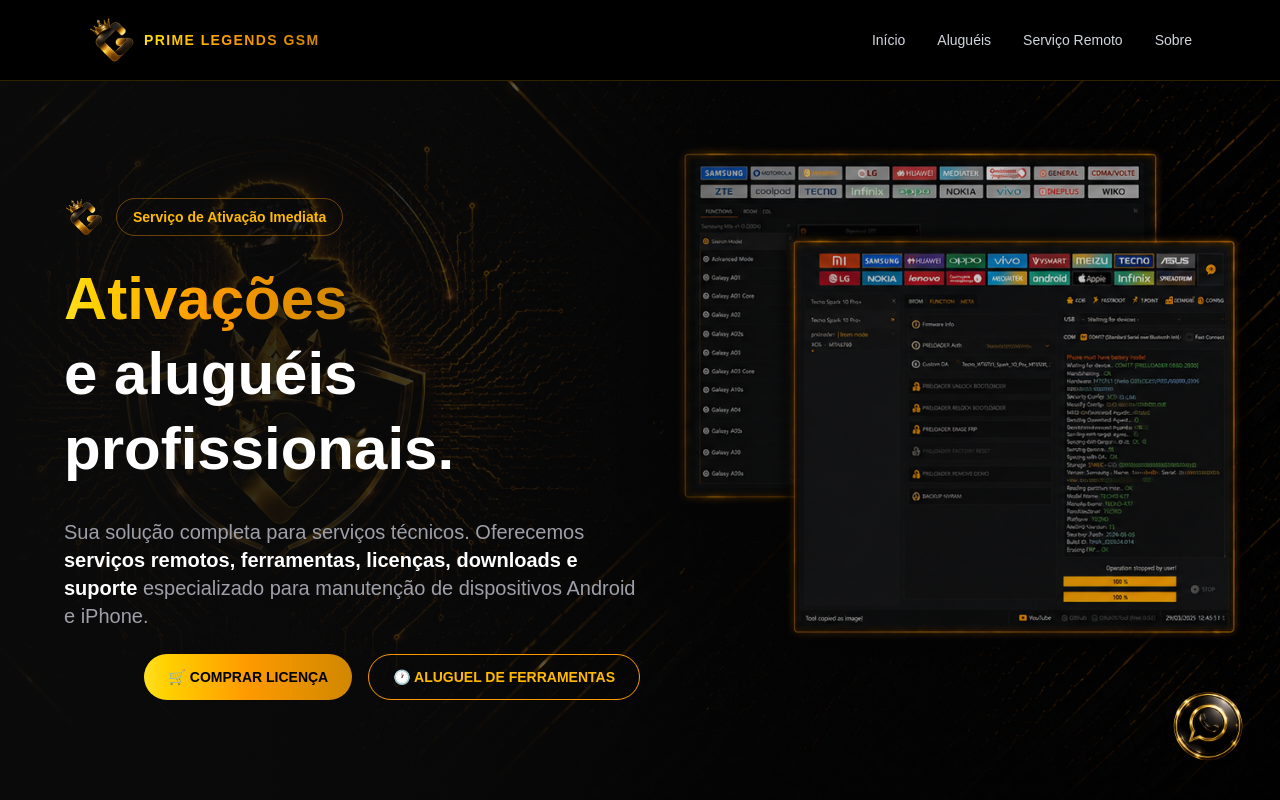
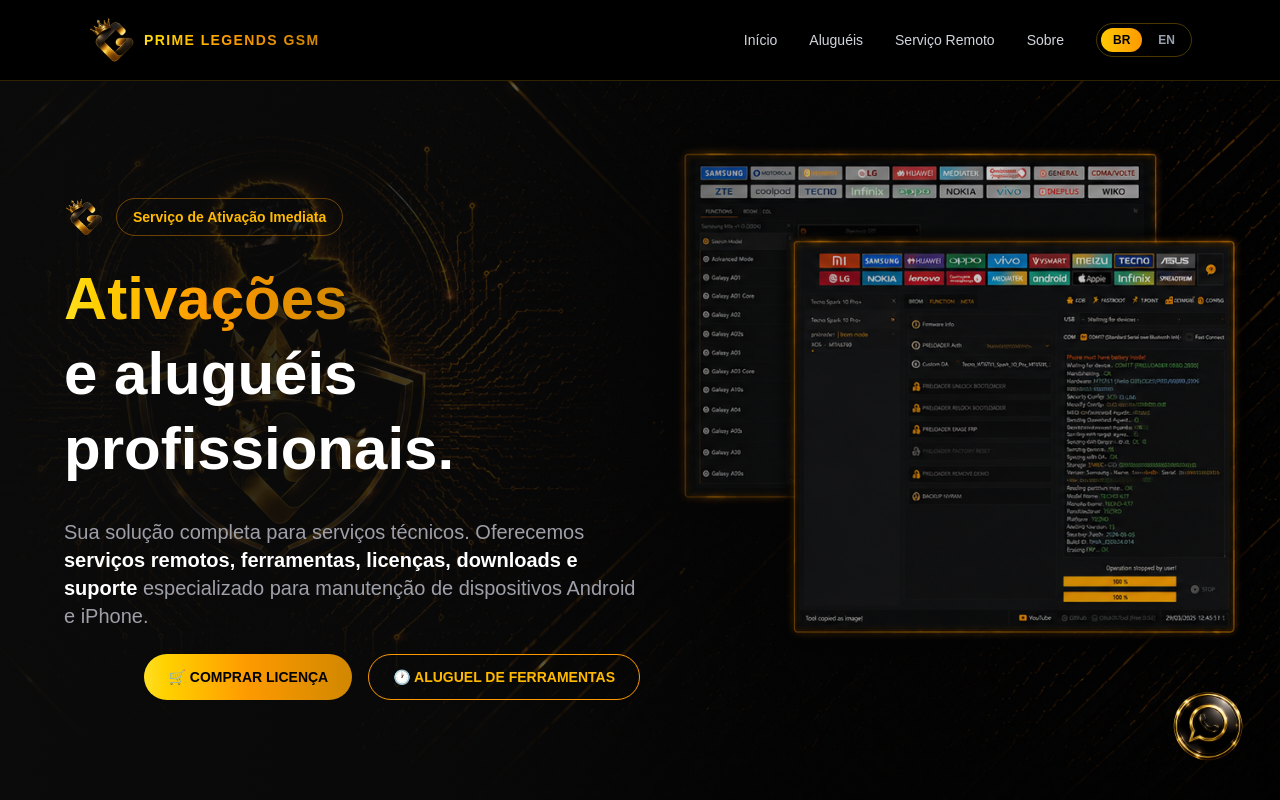
Before and after one commit to primelegendstech/prime-legends, a Next.js app: page / in a window 1280 px wide. Shown: the top 800 px of the page. Built offline with nearby package versions, Linux system fonts and the light colour scheme.

Commit message:
Corrige botão de compra de licença na Home

```diff
--- a/app/page.tsx
+++ b/app/page.tsx
@@ -1,3 +1,5 @@
+"use client";
+
 import Header from "@/components/Header";
 import Services from "@/components/Services";
 import Contact from "@/components/Contact";
@@ -5,7 +7,39 @@
 import TrustBadges from "@/components/TrustBadges";
 import About from "@/components/About";
 import Link from "next/link";
+import { useIdioma } from "@/context/LanguageContext";
+
+const textos = {
+  pt: {
+    badge: "Serviço de Ativação Imediata",
+    tituloDestaque: "Ativações",
+    tituloResto: ["e aluguéis", "profissionais."],
+    paragrafoInicio: "Sua solução completa para serviços técnicos. Oferecemos",
+    paragrafoNegrito: "serviços remotos, ferramentas, licenças, downloads e suporte",
+    paragrafoFim: "especializado para manutenção de dispositivos Android e iPhone.",
+    comprarLicenca: "COMPRAR LICENÇA",
+    aluguelFerramentas: "ALUGUEL DE FERRAMENTAS",
+    mensagemWhatsApp:
+      "Olá! Tenho interesse em comprar uma licença (3, 6 ou 12 meses). Podem me passar mais informações?",
+  },
+  en: {
+    badge: "Immediate Activation Service",
+    tituloDestaque: "Activations",
+    tituloResto: ["and", "professional rentals."],
+    paragrafoInicio: "Your complete solution for technical services. We offer",
+    paragrafoNegrito: "remote services, tools, licenses, downloads and support",
+    paragrafoFim: "specialized in Android and iPhone device maintenance.",
+    comprarLicenca: "BUY LICENSE",
+    aluguelFerramentas: "TOOL RENTAL",
+    mensagemWhatsApp:
+      "Hi! I'm interested in buying a license (3, 6 or 12 months). Could you send me more information?",
+  },
+};
+
 export default function Home() {
+  const { idioma } = useIdioma();
+  const t = textos[idioma];
+
   return (
     <main className="min-h-screen bg-[#0B0B0B] text-white relative overflow-hidden">
       <div
@@ -40,43 +74,41 @@
           <div className="flex items-center gap-3 mb-6">
             <img src="/logo.png" alt="Prime Legends Tech" className="w-8 h-8 md:w-10 md:h-10 object-contain" />
             <span className="border border-amber-500/40 rounded-full px-3 py-1.5 md:px-4 md:py-2 text-xs md:text-sm font-semibold text-amber-400">
-              Serviço de Ativação Imediata
+              {t.badge}
             </span>
           </div>
 
           <h1 className="text-4xl md:text-6xl font-extrabold leading-tight">
             <span className="bg-gradient-to-r from-yellow-300 via-amber-500 to-yellow-600 bg-clip-text text-transparent">
-              Ativações
+              {t.tituloDestaque}
             </span>
             <br />
-            e aluguéis
+            {t.tituloResto[0]}
             <br />
-            profissionais.
+            {t.tituloResto[1]}
           </h1>
 
           <p className="mt-6 md:mt-8 text-base md:text-xl text-zinc-400 max-w-xl">
-            Sua solução completa para serviços técnicos. Oferecemos{" "}
-            <span className="font-bold text-white">serviços remotos, ferramentas, licenças, downloads e suporte</span>{" "}
-            especializado para manutenção de dispositivos Android e iPhone.
+            {t.paragrafoInicio}{" "}
+            <span className="font-bold text-white">{t.paragrafoNegrito}</span>{" "}
+            {t.paragrafoFim}
           </p>
 
           <div className="mt-4 md:mt-6 flex flex-col sm:flex-row justify-start sm:justify-end gap-3 sm:gap-4">
             <a
-              href={`https://wa.me/5581995716227?text=${encodeURIComponent(
-                "Olá! Tenho interesse em comprar uma licença (3, 6 ou 12 meses). Podem me passar mais informações?"
-              )}`}
+              href={`https://wa.me/5581995716227?text=${encodeURIComponent(t.mensagemWhatsApp)}`}
               target="_blank"
               rel="noopener noreferrer"
               className="flex items-center justify-center gap-2 rounded-full bg-gradient-to-r from-yellow-300 via-amber-500 to-yellow-600 px-5 py-2.5 md:px-6 md:py-3 text-xs md:text-sm font-bold text-black transition hover:scale-105"
             >
-              🛒 COMPRAR LICENÇA
+              🛒 {t.comprarLicenca}
             </a>
 
             <Link
               href="/alugueis"
               className="flex items-center justify-center gap-2 rounded-full border border-amber-500 px-5 py-2.5 md:px-6 md:py-3 text-xs md:text-sm font-bold text-amber-400 transition hover:bg-gradient-to-r hover:from-yellow-300 hover:via-amber-500 hover:to-yellow-600 hover:text-black"
             >
-              🕐 ALUGUEL DE FERRAMENTAS
+              🕐 {t.aluguelFerramentas}
             </Link>
           </div>
         </div>
--- a/components/Header.tsx
+++ b/components/Header.tsx
@@ -2,16 +2,34 @@
 
 import { useState } from "react";
 import Link from "next/link";
+import { useIdioma } from "@/context/LanguageContext";
+
+const textos = {
+  pt: {
+    inicio: "Início",
+    alugueis: "Aluguéis",
+    servico: "Serviço Remoto",
+    sobre: "Sobre",
+  },
+  en: {
+    inicio: "Home",
+    alugueis: "Rentals",
+    servico: "Remote Service",
+    sobre: "About",
+  },
+};
 
 export default function Header() {
   const [menuOpen, setMenuOpen] = useState(false);
+  const { idioma, trocarIdioma } = useIdioma();
+  const t = textos[idioma];
 
   const links = [
-  { label: "Início", href: "#home" },
-  { label: "Aluguéis", href: "/alugueis" },
-  { label: "Serviço Remoto", href: "#servicos" },
-  { label: "Sobre", href: "#sobre" },
-];
+    { label: t.inicio, href: "#home" },
+    { label: t.alugueis, href: "/alugueis" },
+    { label: t.servico, href: "#servicos" },
+    { label: t.sobre, href: "#sobre" },
+  ];
 
   return (
     <header className="w-full bg-black border-b border-yellow-500/20 fixed top-0 left-0 z-50">
@@ -27,7 +45,7 @@
           </span>
         </Link>
 
-        <nav className="hidden md:flex gap-8">
+        <nav className="hidden md:flex items-center gap-8">
           {links.map((link) => (
             <a
               key={link.href}
@@ -37,6 +55,29 @@
               {link.label}
             </a>
           ))}
+
+          <div className="flex items-center gap-1 border border-yellow-500/30 rounded-full p-1">
+            <button
+              onClick={() => trocarIdioma("pt")}
+              className={`px-3 py-1 rounded-full text-xs font-bold transition ${
+                idioma === "pt"
+                  ? "bg-gradient-to-r from-yellow-400 to-amber-500 text-black"
+                  : "text-gray-400 hover:text-yellow-400"
+              }`}
+            >
+              BR
+            </button>
+            <button
+              onClick={() => trocarIdioma("en")}
+              className={`px-3 py-1 rounded-full text-xs font-bold transition ${
+                idioma === "en"
+                  ? "bg-gradient-to-r from-yellow-400 to-amber-500 text-black"
+                  : "text-gray-400 hover:text-yellow-400"
+              }`}
+            >
+              EN
+            </button>
+          </div>
         </nav>
 
         <button
@@ -59,6 +100,29 @@
               {link.label}
             </a>
           ))}
+
+          <div className="flex items-center gap-1 border border-yellow-500/30 rounded-full p-1 w-fit">
+            <button
+              onClick={() => trocarIdioma("pt")}
+              className={`px-3 py-1 rounded-full text-xs font-bold transition ${
+                idioma === "pt"
+                  ? "bg-gradient-to-r from-yellow-400 to-amber-500 text-black"
+                  : "text-gray-400 hover:text-yellow-400"
+              }`}
+            >
+              BR
+            </button>
+            <button
+              onClick={() => trocarIdioma("en")}
+              className={`px-3 py-1 rounded-full text-xs font-bold transition ${
+                idioma === "en"
+                  ? "bg-gradient-to-r from-yellow-400 to-amber-500 text-black"
+                  : "text-gray-400 hover:text-yellow-400"
+              }`}
+            >
+              EN
+            </button>
+          </div>
         </nav>
       )}
     </header>
```
